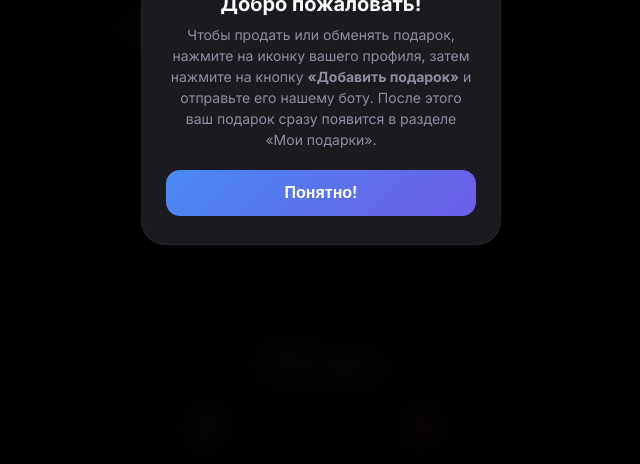
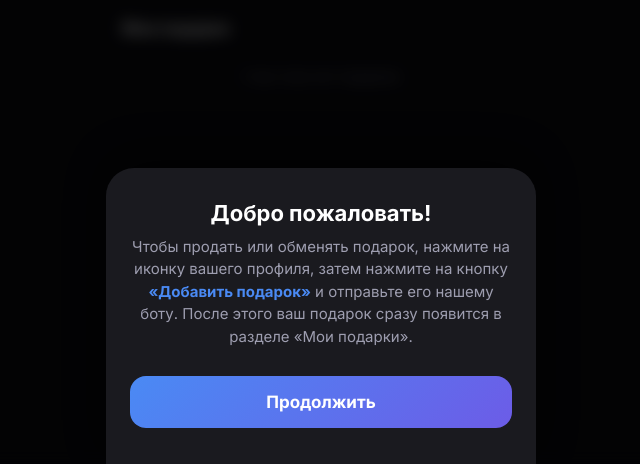
Before and after one commit to kaitoshoma04-hub/nft-market, a plain HTML site: page index.html in a window 1280 px wide. Shown: the part 336-800 px from the top of the page, without its empty margins (319-959 px from the left). Drawn offline with nearby package versions, Linux system fonts and the light colour scheme; a script that the page names is missing.

Commit message:
Update index.html

```diff
--- a/index.html
+++ b/index.html
@@ -140,7 +140,6 @@
             background: rgba(255, 255, 255, 0.08);
             color: #ffffff;
         }
-        /* FULLSCREEN FILTER OVERLAY */
         .filter-overlay {
             position: fixed;
             top: 0;
@@ -222,8 +221,8 @@
             color: #fff;
         }
         .filter-overlay .filter-option-big .icon {
-            font-size: 22px;
-            width: 32px;
+            font-size: 18px;
+            width: 28px;
             text-align: center;
         }
         .filter-overlay .filter-option-big .count {
@@ -295,7 +294,7 @@
             color: #4a8af4;
         }
         .bottom-nav .nav-item .nav-icon {
-            font-size: 22px;
+            font-size: 20px;
             line-height: 1;
         }
         .nft-grid {
@@ -1028,60 +1027,72 @@
                 transform: rotate(360deg);
             }
         }
-        /* ONBOARDING OVERLAY */
+        /* ONBOARDING — выдвигается снизу, обрезанные верхние углы */
         .onboarding-overlay {
             position: fixed;
             top: 0;
             left: 0;
             right: 0;
             bottom: 0;
-            background: rgba(0, 0, 0, 0.9);
-            backdrop-filter: blur(16px);
+            background: rgba(0, 0, 0, 0.7);
+            backdrop-filter: blur(8px);
             z-index: 900;
             display: flex;
-            align-items: center;
+            align-items: flex-end;
             justify-content: center;
-            padding: 24px;
-            animation: fadeIn 0.3s ease;
+            padding: 0;
+            animation: slideUp 0.35s ease;
         }
         .onboarding-overlay.hidden {
             display: none;
         }
+        @keyframes slideUp {
+            from {
+                transform: translateY(100%);
+                opacity: 0;
+            }
+            to {
+                transform: translateY(0);
+                opacity: 1;
+            }
+        }
         .onboarding-card {
             background: #1a1a1f;
-            border-radius: 24px;
-            max-width: 360px;
+            border-radius: 28px 28px 0 0;
+            max-width: 430px;
             width: 100%;
-            padding: 32px 24px 28px;
-            border: 1px solid rgba(255, 255, 255, 0.04);
+            padding: 32px 24px 36px;
+            border: none;
             text-align: center;
-        }
-        .onboarding-card .icon-big {
-            font-size: 48px;
-            margin-bottom: 16px;
+            box-shadow: 0 -12px 48px rgba(0, 0, 0, 0.6);
         }
         .onboarding-card h2 {
-            font-size: 20px;
+            font-size: 22px;
             font-weight: 700;
-            margin-bottom: 8px;
+            margin-bottom: 10px;
+            color: #ffffff;
         }
         .onboarding-card p {
-            font-size: 14px;
-            color: #8e8ea0;
+            font-size: 15px;
+            color: #9e9eb0;
             line-height: 1.5;
-            margin-bottom: 20px;
+            margin-bottom: 28px;
+        }
+        .onboarding-card p strong {
+            color: #4a8af4;
         }
         .onboarding-card .btn-primary {
             width: 100%;
-            padding: 14px;
+            padding: 16px;
             background: linear-gradient(135deg, #4a8af4, #6c5ce7);
             border: none;
-            border-radius: 14px;
+            border-radius: 16px;
             color: #fff;
-            font-size: 16px;
+            font-size: 17px;
             font-weight: 700;
             cursor: pointer;
             transition: 0.2s;
+            font-family: 'Inter', sans-serif;
         }
         .onboarding-card .btn-primary:active {
             transform: scale(0.97);
@@ -1212,7 +1223,7 @@
 
         <!-- MY GIFTS SECTION -->
         <div class="my-gifts-section" id="myGiftsSection">
-            <h3>🎁 Мои подарки</h3>
+            <h3>Мои подарки</h3>
             <div class="my-gifts-grid" id="myGiftsGrid">
                 <div class="my-gifts-empty">У вас пока нет подарков</div>
             </div>
@@ -1331,24 +1342,23 @@
             </div>
         </div>
 
-        <!-- ONBOARDING OVERLAY -->
+        <!-- ONBOARDING OVERLAY (выдвигается снизу) -->
         <div class="onboarding-overlay" id="onboardingOverlay">
             <div class="onboarding-card">
-                <div class="icon-big">🎁</div>
                 <h2>Добро пожаловать!</h2>
                 <p>Чтобы продать или обменять подарок, нажмите на иконку вашего профиля, затем нажмите на кнопку <strong>«Добавить подарок»</strong> и отправьте его нашему боту. После этого ваш подарок сразу появится в разделе «Мои подарки».</p>
-                <button class="btn-primary" id="onboardingBtn">Понятно!</button>
+                <button class="btn-primary" id="onboardingBtn">Продолжить</button>
             </div>
         </div>
 
-        <!-- BOTTOM NAV -->
+        <!-- BOTTOM NAV (без эмодзи) -->
         <div class="bottom-nav">
             <button class="nav-item active" data-tab="market">
                 <span class="nav-icon">🏠</span>
                 <span>Маркет</span>
             </button>
             <button class="nav-item" data-tab="mygifts">
-                <span class="nav-icon">🎁</span>
+                <span class="nav-icon">📦</span>
                 <span>Мои подарки</span>
             </button>
         </div>
@@ -1593,7 +1603,7 @@
         let cart = [];
         let currentUserId = null;
         let userBalance = 0;
-        let selectedCollections = new Set(); // для множественного фильтра
+        let selectedCollections = new Set();
         let myGifts = [];
 
         const lottieCache = new Map();
@@ -1844,7 +1854,7 @@
         }
 
         // ============================================================
-        // 5. MY GIFTS (без демо-примеров)
+        // 5. MY GIFTS
         // ============================================================
         function loadMyGifts() {
             const key = getStorageKey('mygifts');
@@ -1881,7 +1891,7 @@
         }
 
         // ============================================================
-        // 6. FILTER (FULLSCREEN, множественный выбор)
+        // 6. FILTER (множественный выбор)
         // ============================================================
         function initFilter() {
             const container = document.getElementById('filterOptionsContainer');
@@ -1890,7 +1900,7 @@
             function renderFilterOptions() {
                 let html = '';
                 collections.forEach(col => {
-                    const icon = col === 'all' ? '🌟' : (COLLECTIONS_DATA[col]?.icon || '📦');
+                    const icon = col === 'all' ? '★' : (COLLECTIONS_DATA[col]?.icon || '•');
                     const count = col === 'all' ? NFT_DATA.length : NFT_DATA.filter(n => n.collection === col)
                         .length;
                     const active = selectedCollections.has(col) ? 'active' : '';
@@ -1909,40 +1919,32 @@
                     el.addEventListener('click', function() {
                         const col = this.dataset.collection;
                         if (col === 'all') {
-                            // если выбрали "все" — сбрасываем все, ставим только "все"
                             selectedCollections.clear();
                             selectedCollections.add('all');
                         } else {
-                            // если выбрана коллекция — убираем "все" если она была
                             if (selectedCollections.has('all')) selectedCollections.delete('all');
                             if (selectedCollections.has(col)) {
                                 selectedCollections.delete(col);
                             } else {
                                 selectedCollections.add(col);
                             }
-                            // если не осталось коллекций — ставим "все"
                             if (selectedCollections.size === 0) {
                                 selectedCollections.add('all');
                             }
                         }
-                        // обновить отображение
                         renderFilterOptions();
                     });
                 });
             }
 
-            // по умолчанию выбрано "все"
             selectedCollections.add('all');
             renderFilterOptions();
 
             document.getElementById('applyFilter').addEventListener('click', function() {
-                // если выбрано "все" — фильтр 'all', иначе массив коллекций
                 if (selectedCollections.has('all')) {
                     currentFilter = 'all';
                 } else {
-                    // если выбраны конкретные коллекции
                     const arr = Array.from(selectedCollections);
-                    // если ни одной не выбрано — показать все
                     if (arr.length === 0) { currentFilter = 'all'; } else { currentFilter = arr; }
                 }
                 closeDetail();
@@ -2162,11 +2164,10 @@
         });
 
         // ============================================================
-        // 11. ONBOARDING (показываем только новым пользователям)
+        // 11. ONBOARDING — только для новых пользователей
         // ============================================================
         document.addEventListener('DOMContentLoaded', function() {
             const overlay = document.getElementById('onboardingOverlay');
-            // Проверяем, видел ли пользователь это окно (храним в localStorage с привязкой к ID)
             const userId = currentUserId || 'guest';
             const onboardKey = `allow_onboard_${userId}`;
             const hasSeen = localStorage.getItem(onboardKey);
@@ -2186,12 +2187,10 @@
             initFilter();
             renderGrid();
             updateCartUI();
-
-            // Загружаем мои подарки (без демо)
             loadMyGifts();
         });
 
-        // глобальный доступ для onclick
+        // глобальный доступ
         window.openDetail = openDetail;
         window.removeFromCart = removeFromCart;
         window.addToCart = addToCart;
```
